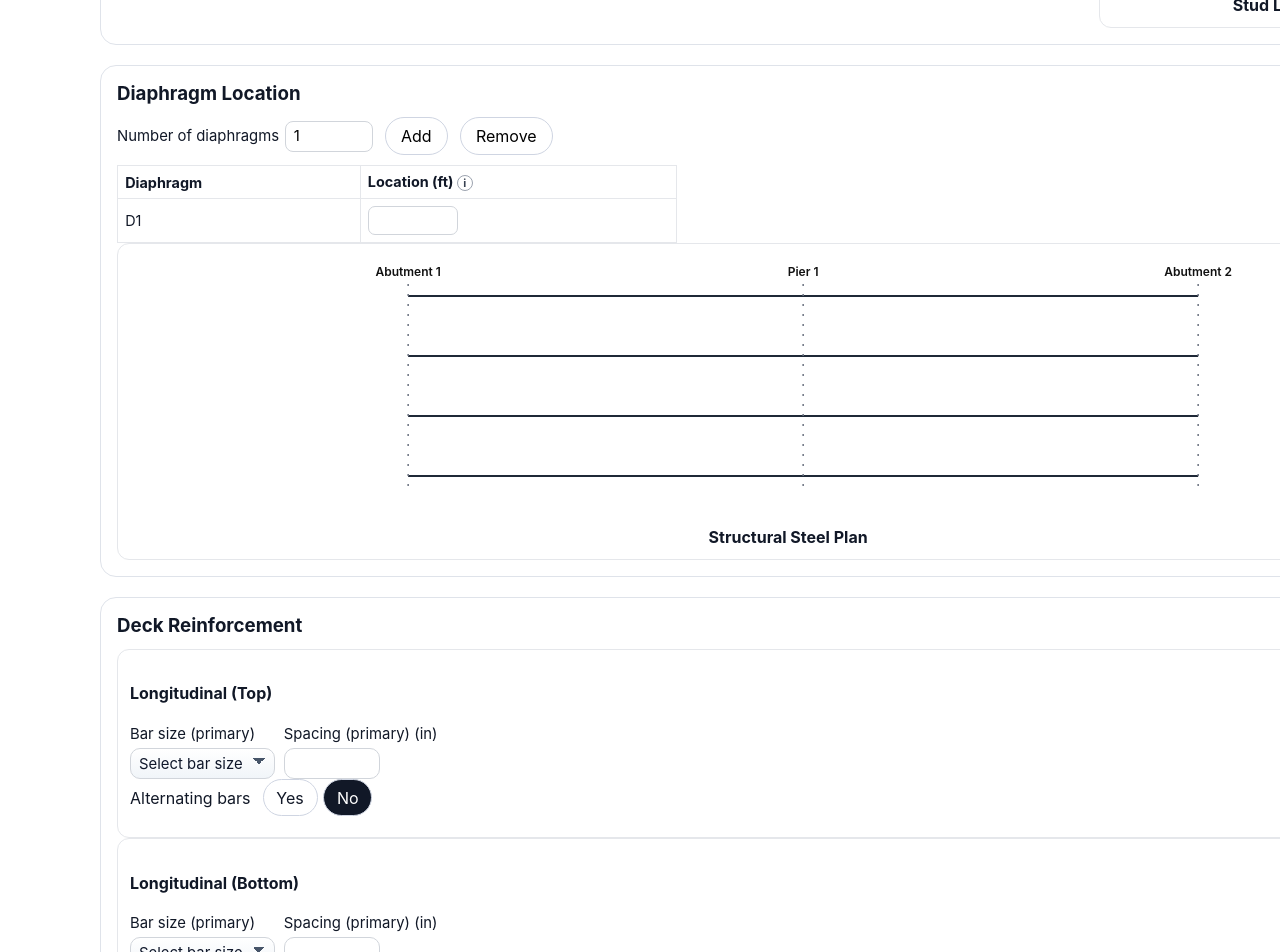
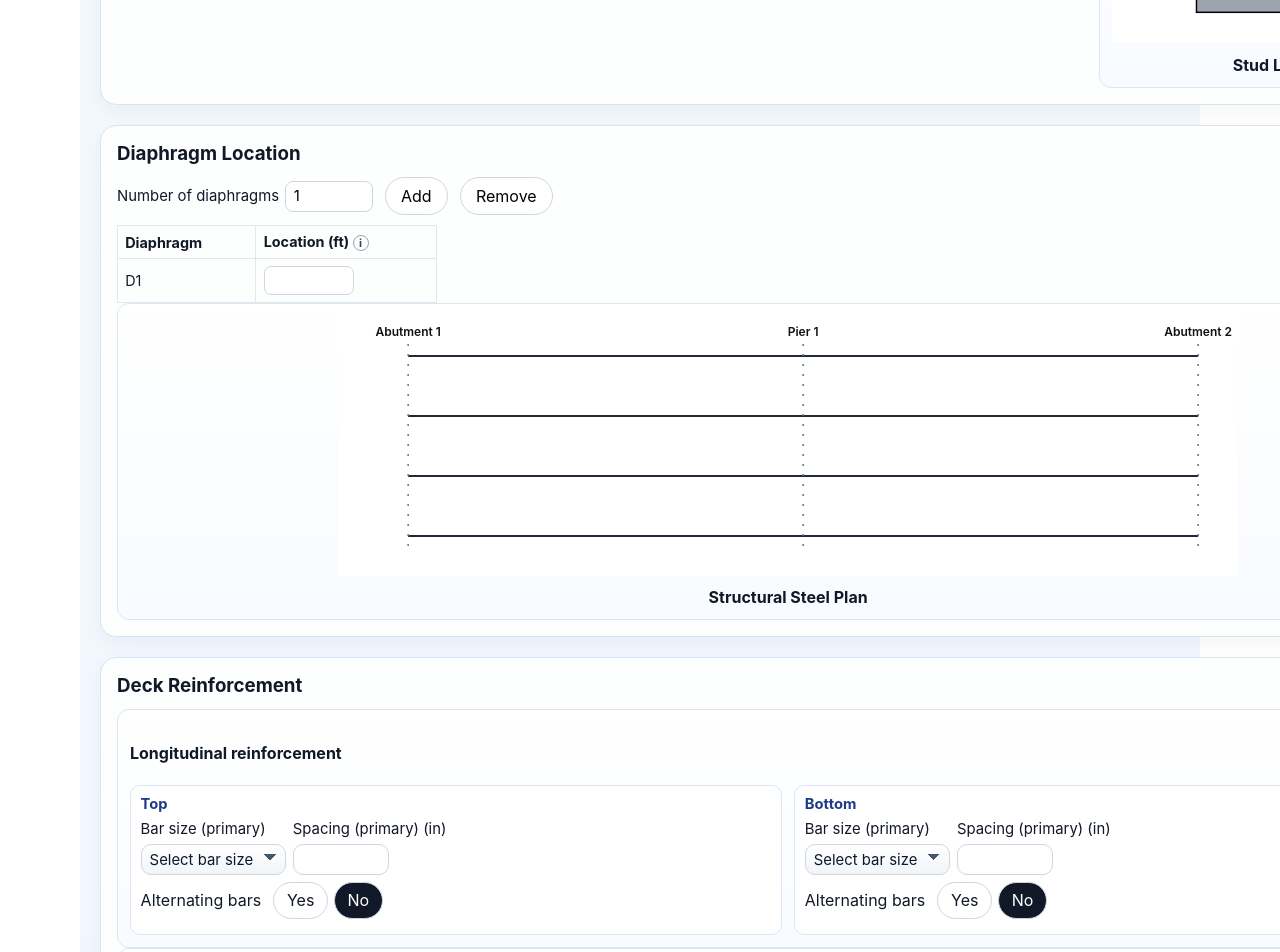
Before and after one commit to parkerallen22/Structural-Engineering-Calculation, a Next.js app: page /calculators/composite-steel-girder-lrfd in a window 1280 px wide. Shown: the part 2360-3312 px from the top of the page. Built offline with nearby package versions, Linux system fonts and the light colour scheme.

Commit message:
Refine LRFD calculator layout and visuals

```diff
--- a/src/app/calculators/composite-steel-girder-lrfd/page.js
+++ b/src/app/calculators/composite-steel-girder-lrfd/page.js
@@ -1264,8 +1264,6 @@ export default function CompositeSteelGirderLrfdPage() {
             </PlaceholderSketch>
 
             <div className={styles.svgBlock}>
-              <h4 className={styles.diagramLabel}>Cross Section</h4>
-              <p className={styles.diagramSubLabel}>{formatDisplay(project.geometry.numberOfGirders, 0)} Girders</p>
               <svg viewBox="0 0 820 230" width="100%" height="230" role="img" aria-label="Bridge cross section">
                 <rect width="820" height="230" fill="white" />
                 <rect x="60" y="70" width="700" height="20" fill="#e5e7eb" stroke="black" strokeWidth="1.5" />
@@ -1281,6 +1279,8 @@ export default function CompositeSteelGirderLrfdPage() {
                   );
                 })}
               </svg>
+              <h4 className={styles.diagramLabel}>Cross Section</h4>
+              <p className={styles.diagramSubLabel}>{formatDisplay(project.geometry.numberOfGirders, 0)} Girders</p>
             </div>
           </section>
 
@@ -1522,15 +1522,16 @@ export default function CompositeSteelGirderLrfdPage() {
             </tbody></table></div>
             <div className={styles.studLayoutSketch}>
             <PlaceholderSketch title="Stud Layout">
-              <svg viewBox="0 0 340 190" width="100%" height="190">
-                <rect width="340" height="190" fill="white" />
+              <svg viewBox="0 0 340 250" width="100%" height="250">
+                <rect width="340" height="250" fill="white" />
                 <rect x="86" y="68" width="168" height="14" fill="#9ca3af" stroke="black" strokeWidth="1.5" />
-                <rect x="166" y="82" width="8" height="64" fill="#9ca3af" stroke="black" strokeWidth="1.5" />
-                <rect x="86" y="146" width="168" height="14" fill="#9ca3af" stroke="black" strokeWidth="1.5" />
+                <rect x="166" y="82" width="8" height="124" fill="#9ca3af" stroke="black" strokeWidth="1.5" />
+                <rect x="86" y="206" width="168" height="14" fill="#9ca3af" stroke="black" strokeWidth="1.5" />
                 {(() => {
                   const studCount = Math.max(0, Math.floor(toNumber(project.schedules.studLayout?.constants?.studsPerRow, 0)));
                   const spacing = studCount <= 1 ? 0 : 140 / (studCount - 1);
-                  const firstX = 160 - (spacing * (studCount - 1)) / 2;
+                  const flangeCenterX = 170;
+                  const firstX = flangeCenterX - (spacing * (studCount - 1)) / 2;
                   return Array.from({ length: studCount }, (_, idx) => {
                     const x = firstX + idx * spacing;
                     return (
@@ -1582,7 +1583,7 @@ export default function CompositeSteelGirderLrfdPage() {
               <button type="button" className={styles.secondaryButton} onClick={() => updateProject((current) => ({ ...current, schedules: { ...current.schedules, diaphragmLocations: current.schedules.diaphragmLocations.length > 1 ? current.schedules.diaphragmLocations.slice(0, -1) : current.schedules.diaphragmLocations } }))}>Remove</button>
             </div>
             <div className={styles.tableWrap}>
-              <table className={`${styles.table} ${styles.compactTable}`}><thead><tr><th>Diaphragm</th><th>Location (ft) <span className={styles.infoIcon}>i<span className={styles.tooltipBox}>Distance from Abutment 1</span></span></th></tr></thead><tbody>
+              <table className={`${styles.table} ${styles.diaphragmTable}`}><thead><tr><th>Diaphragm</th><th>Location (ft) <span className={styles.infoIcon}>i<span className={styles.tooltipBox}>Distance from Abutment 1</span></span></th></tr></thead><tbody>
                 {project.schedules.diaphragmLocations.map((row, index) => (
                   <tr key={row.id}>
                     <td>D{index + 1}</td>
@@ -1648,17 +1649,19 @@ export default function CompositeSteelGirderLrfdPage() {
           <section className={styles.card}>
             <h3 className={styles.sectionTitle}>Deck Reinforcement</h3>
             {[
-              ['longitudinalTop', 'Longitudinal (Top)'],
-              ['longitudinalBottom', 'Longitudinal (Bottom)'],
-              ['transverseTop', 'Transverse (Top)'],
-              ['transverseBottom', 'Transverse (Bottom)'],
-            ].map(([groupKey, title]) => {
+              { key: 'longitudinal', title: 'Longitudinal reinforcement', groups: [['longitudinalTop', 'Top'], ['longitudinalBottom', 'Bottom']] },
+              { key: 'transverse', title: 'Transverse reinforcement', groups: [['transverseTop', 'Top'], ['transverseBottom', 'Bottom']] },
+            ].map((category) => (
+              <div className={styles.svgBlock} key={category.key}>
+                <h4>{category.title}</h4>
+                <div className={styles.deckRebarPairGrid}>
+                  {category.groups.map(([groupKey, label]) => {
                     const group = project.deckRebar[groupKey];
                     const showSecondaryError = deckRebarSecondaryErrors[groupKey];
                     return (
-                <div className={styles.svgBlock} key={groupKey}>
-                  <h4>{title}</h4>
-                  <div className={styles.grid4}>
+                      <div key={groupKey} className={styles.deckRebarPanel}>
+                        <h5 className={styles.deckRebarPanelTitle}>{label}</h5>
+                        <div className={styles.deckRebarInputsCompact}>
                           <label className={styles.field}>
                             Bar size (primary)
                             <select className={styles.dropdownSelect}
@@ -1695,7 +1698,7 @@ export default function CompositeSteelGirderLrfdPage() {
                             />
                           </label>
                         </div>
-                  <div className={`${styles.inlineInputsRow} ${styles.buttonRowSpacing}`}>
+                        <div className={styles.inlineInputsRow}>
                           <span>Alternating bars</span>
                           <ToggleChoice
                             value={group.alternating}
@@ -1712,7 +1715,7 @@ export default function CompositeSteelGirderLrfdPage() {
                         </div>
                         {group.alternating && (
                           <>
-                      <div className={styles.grid4}>
+                            <div className={styles.deckRebarInputsCompact}>
                               <label className={styles.field}>
                                 Bar size (secondary)
                                 <select className={styles.dropdownSelect}
@@ -1741,6 +1744,9 @@ export default function CompositeSteelGirderLrfdPage() {
                       </div>
                     );
                   })}
+                </div>
+              </div>
+            ))}
           </section>
 
           <section className={styles.card}>
@@ -1772,7 +1778,7 @@ export default function CompositeSteelGirderLrfdPage() {
                 <thead>
                   <tr>
                     <th>Location</th>
-                    <th>X global (ft)</th>
+                    <th className={styles.xGlobalCell}>X global (ft)</th>
                     {['DC1', 'DC2', 'DW', 'LL_truck', 'LL_tandem'].map((effect) => <th key={`${effect}-m`}><Symbol label="M" sub={effect === 'LL_truck' ? 'truck' : effect === 'LL_tandem' ? 'tandem' : effect} /> (k-ft)</th>)}
                     {['DC1', 'DC2', 'DW', 'LL_truck', 'LL_tandem'].map((effect) => <th key={`${effect}-v`}><Symbol label="V" sub={effect === 'LL_truck' ? 'truck' : effect === 'LL_tandem' ? 'tandem' : effect} /> (k)</th>)}
                   </tr>
--- a/src/app/calculators/composite-steel-girder-lrfd/page.module.css
+++ b/src/app/calculators/composite-steel-girder-lrfd/page.module.css
@@ -4,6 +4,7 @@
   padding-inline: 1.25rem;
   max-width: 1600px;
   margin: 0 auto;
+  background: linear-gradient(180deg, #f8fafc 0%, #eff6ff 100%);
 }
 
 .header {
@@ -79,10 +80,11 @@
 }
 
 .card {
-  background: #fff;
-  border: 1px solid #dfe3ea;
+  background: #fdfefe;
+  border: 1px solid #d7e4f2;
   border-radius: 16px;
   padding: 1rem;
+  box-shadow: 0 8px 20px rgba(15, 23, 42, 0.04);
 }
 
 .sectionTitle {
@@ -197,9 +199,9 @@
 }
 
 .svgBlock {
-  border: 1px solid #e5e7eb;
+  border: 1px solid #dbe7f3;
   border-radius: 12px;
-  background: #fff;
+  background: linear-gradient(180deg, #ffffff 0%, #f8fbff 100%);
   padding: 0.75rem;
 }
 
@@ -278,6 +280,11 @@
 .compactTable {
   width: auto;
   min-width: 560px;
+}
+
+.diaphragmTable {
+  width: auto;
+  min-width: 320px;
 }
 
 .narrowTable {
@@ -424,6 +431,38 @@
   text-align: center;
 }
 
+.table th.xGlobalCell,
+.table td.xGlobalCell {
+  text-align: center;
+}
+
+.deckRebarPairGrid {
+  display: grid;
+  grid-template-columns: repeat(auto-fit, minmax(290px, 1fr));
+  gap: 0.75rem;
+}
+
+.deckRebarPanel {
+  border: 1px solid #dce8f3;
+  border-radius: 10px;
+  background: #ffffff;
+  padding: 0.6rem;
+  display: grid;
+  gap: 0.45rem;
+}
+
+.deckRebarPanelTitle {
+  margin: 0;
+  font-size: 0.92rem;
+  color: #1e3a8a;
+}
+
+.deckRebarInputsCompact {
+  display: grid;
+  grid-template-columns: repeat(auto-fit, minmax(145px, max-content));
+  gap: 0.45rem;
+}
+
 .utilityButton {
   display: inline-flex;
   flex-direction: column;
```
Lines whose indentation alone changed are shown as unchanged.
